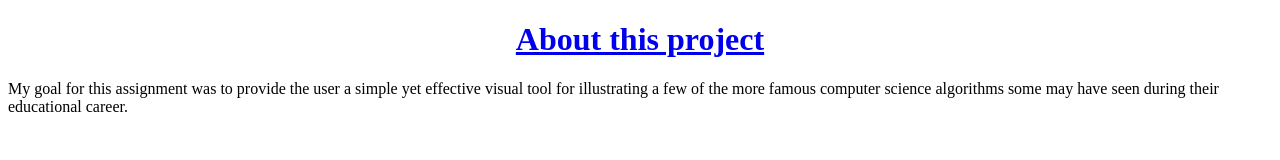
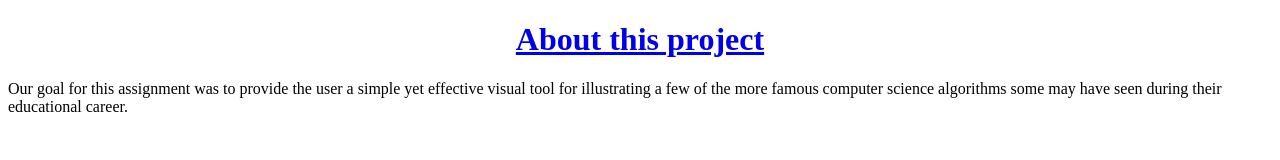
Before and after one commit to Nevllll/Graphing, a plain HTML site: page about.html in a window 1280 px wide. Drawn offline with Linux system fonts and the light colour scheme.

Commit message:
Update about.html

```diff
--- a/about.html
+++ b/about.html
@@ -12,7 +12,7 @@
 
 <div>
 
-<p> My goal for this assignment was to provide the user a simple yet effective visual tool for illustrating a few of the more famous computer science algorithms some may have seen during their educational career.  </p>
+<p> Our goal for this assignment was to provide the user a simple yet effective visual tool for illustrating a few of the more famous computer science algorithms some may have seen during their educational career.  </p>
 
 
 
```
